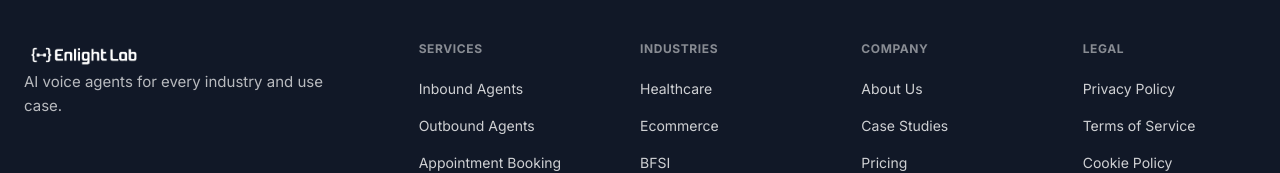
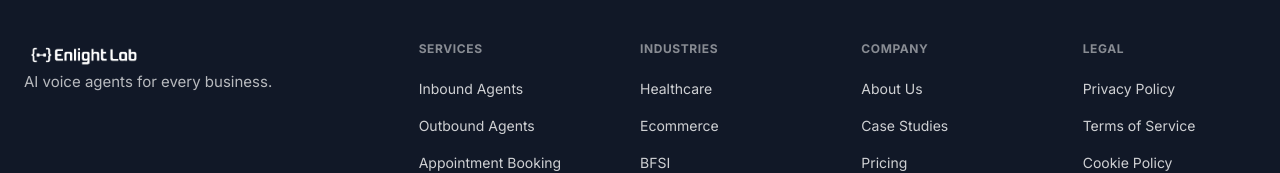
Before and after one commit to Shravankotagi/voice-agents-, a Next.js app: page / in a window 1280 px wide. Shown: the part 4494-4667 px from the top of the page. Built offline with nearby package versions, Linux system fonts and the light colour scheme.

Commit message:
Update footer tagline to be more concise

```diff
--- a/app/page.tsx
+++ b/app/page.tsx
@@ -329,7 +329,7 @@ export default function HomePage() {
           <div className="footer-grid">
             <div className="footer-brand">
               <Image src="/enlight-lab-logo.png" alt="Enlight Lab" width={120} height={28} style={{ filter: "brightness(0) invert(1)", objectFit: "contain" }} />
-              <p className="footer-tagline">AI voice agents for every industry and use case.</p>
+              <p className="footer-tagline">AI voice agents for every business.</p>
             </div>
             {footerLinks.map((col) => (
               <div key={col.title}>
```
